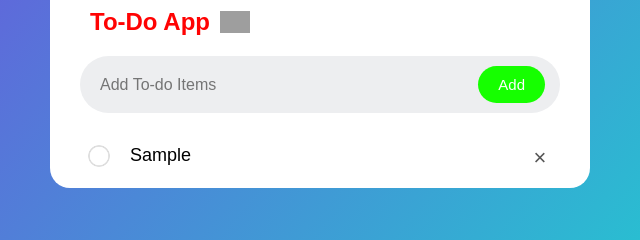
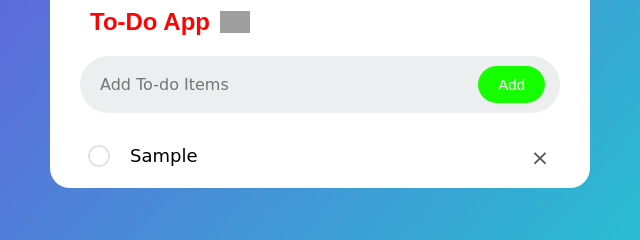
Before and after one commit to Kingisline/to-do, a plain HTML site: page index.html in a window 1280 px wide. Both pictures are taken after typing "Sample" into the empty fields and a click on the button "Add". Shown: the part 142-382 px from the top of the page, 320-960 px from the left. Drawn offline with nearby package versions, Linux system fonts and the light colour scheme; grey boxes are pictures that could not be loaded.

Commit message:
Update styles.css

```diff
--- a/styles.css
+++ b/styles.css
@@ -60,6 +60,7 @@ input{
     font-size: 16px;
     text-decoration: none;
     flex: 1;
+    font-family: 'Pacifico', cursive;
 }
 
 
@@ -90,7 +91,7 @@ ul li {
     user-select: none;
     cursor: pointer;
     position: relative;
-    font-family: 'Vina Sans', sans-serif;
+    font-family: 'Pacifico', cursive;
 }
 
 ul li::before{
@@ -104,6 +105,7 @@ ul li::before{
     background-position: center;
     top: 12px;
     left: 8px;
+    font-family: 'Pacifico', cursive;
 
 }
 
@@ -128,6 +130,7 @@ ul li span{
     line-height: 40px;
     text-align: center;
     border-radius: 50%;
+    font-family: 'Pacifico', cursive;
 }
 
 ul li span:hover{
```
